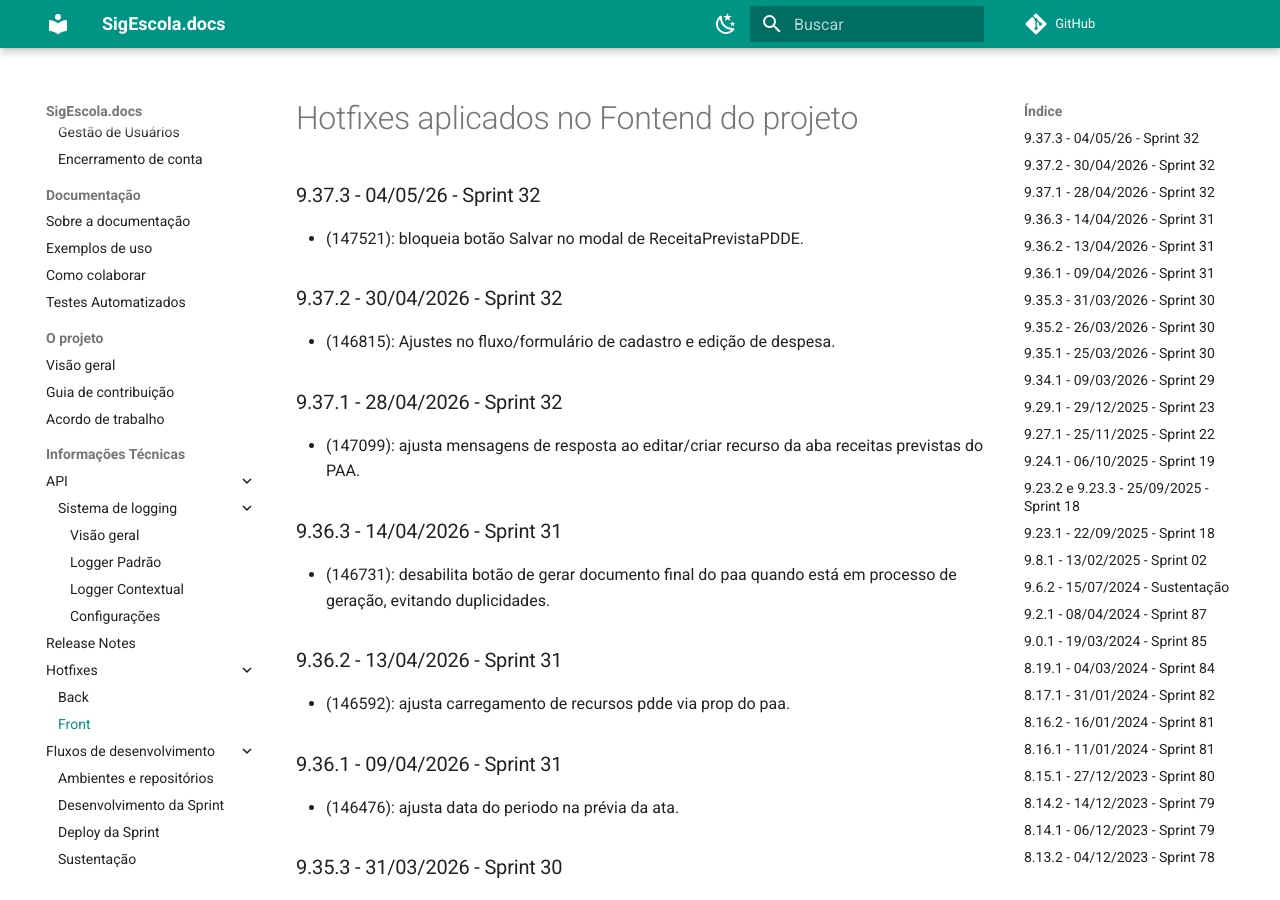
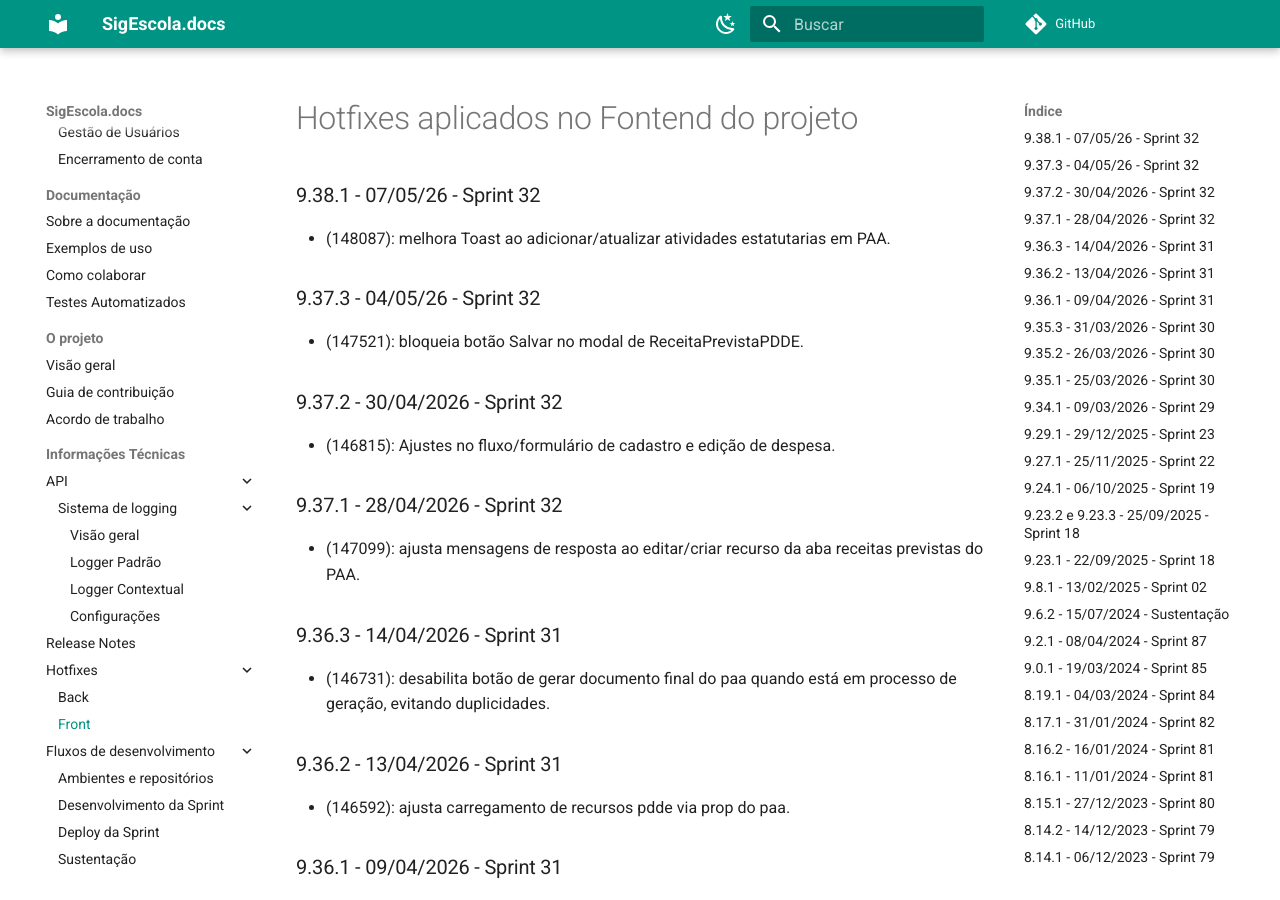
Before and after one commit to prefeiturasp/SME-PTRF-Docs, an MkDocs documentation site: the page built from docs/projeto/hotfixes_front.md, in a window 1280 px wide and 900 px high. Built offline with MkDocs 1.6.1 and Material for MkDocs 9.7.7, drawn with Linux system fonts in a browser that asks for light colours; comment, search, counter and statistics services are not loaded.

Commit message:
Add hotfix details for version 9.38.1

```diff
--- a/docs/projeto/hotfixes_front.md
+++ b/docs/projeto/hotfixes_front.md
@@ -1,4 +1,7 @@
 # Hotfixes aplicados no Fontend do projeto
+
+### 9.38.1 - 07/05/26 - Sprint 32
+* (148087): melhora Toast ao adicionar/atualizar atividades estatutarias em PAA.
 
 ### 9.37.3 - 04/05/26 - Sprint 32
 * (147521): bloqueia botão Salvar no modal de ReceitaPrevistaPDDE.
```
